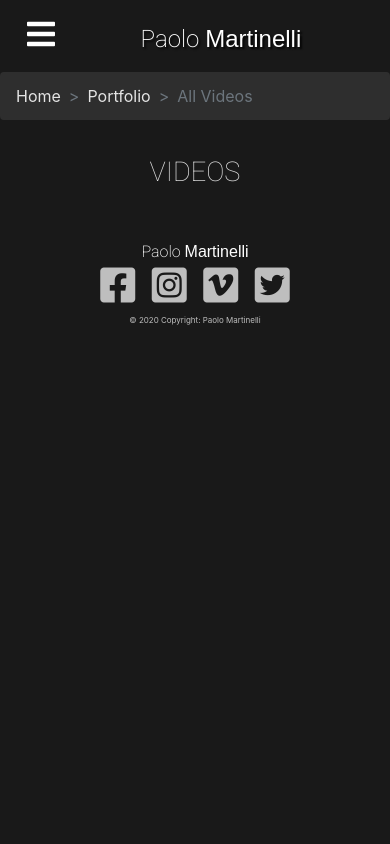
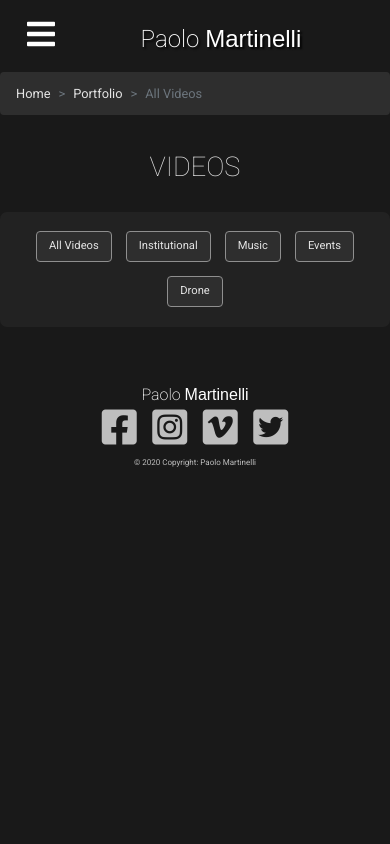
Before and after one commit to rodrigoneumann/photographer-ms4, a Django app: page /portfolio/videos/ in a window 390 px wide. Run offline with Django 3.2, Linux system fonts and the light colour scheme; data that the repository does not hold is empty; some libraries are stand-ins or nearby versions.

Commit message:
index css issues fixed, fotos and video pages categories menu fixed

```diff
--- a/pages/templates/index.html
+++ b/pages/templates/index.html
@@ -67,7 +67,7 @@
 </div>
 
 <div class="index-about">
-    <div class="row justify-content-center m-0">
+    <div class="row justify-content-center mx-0">
         <div class="col-12 col-sm-6 p-0">
             <div class="index-about-image">
                 <img class="portfolio-selection-image"
@@ -78,7 +78,7 @@
         </div>
         <div class="col-12 col-md-6">
             <div class="index-about-description">
-                <h2>Paollo Martinelli</h2>
+                <h2>Paolo Martinelli</h2>
                 <p>Lorem ipsum dolor, sit amet consectetur adipisicing elit. Assumenda delectus
                     laudantium explicabo saepe ducimus? Quis commodi tenetur perferendis quaerat ad.
                     Doloremque mollitia excepturi illo nostrum possimus, ex tempore quasi a.</p>
--- a/portfolio/templates/video.html
+++ b/portfolio/templates/video.html
@@ -23,13 +23,12 @@
 
 <!---- Content ---->
 
-<div class="col-12"></div>
-<div class="container">
+<div class="container p-0">
     <div class="row login-title">
         <span>VIDEOS</span>
     </div>
     <!---- Photo Categories ---->
-    <div class="categories-menu">
+    <div class="container-fluid categories-menu">
         <a href="{% url 'videos' %}" class="btn category-btn">All Videos</a>
         <a href="{% url 'institutional' %}" class="btn category-btn">Institutional</a>
         <a href="{% url 'video_music' %}" class="btn category-btn">Music</a>
@@ -42,7 +41,7 @@
     <!-- Videos -->
     <div class="row justify-content-center mb-4">
         {% for video in videos %}
-        <div class="col-md-6 col-lg-4" data-aos="fade-up">
+        <div class="col-md-6 col-lg-5 p-0" data-aos="fade-up">
             <div class="col-12 video-box">
                 <iframe src="{{ video.videoUrl }}?title=0&byline=0&portrait=0" frameborder="0"
                     allow="autoplay; fullscreen" allowfullscreen>
--- a/portfolio/urls.py
+++ b/portfolio/urls.py
@@ -6,16 +6,15 @@ from .views import (
     studio_view,
     food_view,
     weeding_view,
-    travel_view,
+    drone_view,
+    fineArt_view,
     portfolio,
     all_videos,
     institutional_videos_view,
     shows_videos_view,
     events_videos_view,
     drone_videos_view
-
 )
-
 
 urlpatterns = [
     path("", portfolio, name="portfolio"),
@@ -24,7 +23,8 @@ urlpatterns = [
     path("photos/studio", studio_view, name="studio"),
     path("photos/food", food_view, name="food"),
     path("photos/weeding", weeding_view, name="weeding"),
-    path("photos/travel", travel_view, name="travel"),
+    path("photos/drone", drone_view, name="photo_drone"),
+    path("photos/fineart", fineArt_view, name="fineart"),
     path("videos/", all_videos, name="videos"),
     path("videos/institutional", institutional_videos_view, name="institutional"),
     path("videos/events", events_videos_view, name="events"),
--- a/portfolio/views.py
+++ b/portfolio/views.py
@@ -43,12 +43,20 @@ def weeding_view(request):
     )
 
 
-def travel_view(request):
-    photos = Photo.objects.filter(category="Travel")
-    category_name = "Travel"
+def drone_view(request):
+    photos = Photo.objects.filter(category="Drone")
+    category_name = "Drone"
     return render(
         request, "photo.html", {"photos": photos, "category": category_name}
     )
+
+def fineArt_view(request):
+    photos = Photo.objects.filter(category="FineArt")
+    category_name = "Fine Art"
+    return render(
+        request, "photo.html", {"photos": photos, "category": category_name}
+    )
+
 
 #Video gallery Views
 
--- a/static/css/main.css
+++ b/static/css/main.css
@@ -8,6 +8,9 @@ body {
     flex-direction: column;
     background-color: #191919;
     color: rgba(255, 255, 255, 0.87);
+    font-family: "Roboto", sans-serif;
+    font-weight: 400;
+    font-size: 1rem;
 }
 
 a,
@@ -30,6 +33,7 @@ a:active {
 
 .breadcrumb-style {
     background-color: #2E2E2E;
+    font-size: 0.8rem;
 }
 
 /*---- End Breadcumbs style ----*/
@@ -115,7 +119,7 @@ a:active {
 }
 
 .index-about-description {
-    margin: 2rem 1rem 0 1rem;
+    margin: 2rem 1rem 1.5rem 1rem;
 }
 
 .index-about-button {
@@ -249,15 +253,21 @@ a:active {
 
 /*---- Portfolio ----*/
 
+
 .categories-menu {
-    display: none;
+    background-color: #222222;
+    margin: 1.5rem 0 1.5rem 0;
+    padding: 0.8rem 0.5rem;
+    text-align: center;
+    border-radius: 7px;
 }
 
 .category-btn {
     background-color: #2E2E2E;
     color: #ffffffde;
-    margin: 0 7px;
+    margin: 7px 5px;
     border: 1px solid #8f8f8f;
+    font-size: 0.7rem;
 }
 
 .category-btn:hover {
@@ -456,15 +466,9 @@ footer {
     }
 
     .login-title,
-.register-title,
-.page-title {
-    font-size: 2rem;
-}
-
-    .categories-menu {
-        display: flex;
-        justify-content: center;
-        margin: 1rem 0 1.5rem 0;
+    .register-title,
+    .page-title {
+        font-size: 2rem;
     }
 
 }
@@ -476,6 +480,15 @@ footer {
 
     .logo-main {
         padding-top: 12rem;
+    }
+
+    .category-btn {
+        margin: 7px 5px;
+        font-size: 1rem;
+    }
+
+    .breadcrumb-style {
+        font-size: 1rem;
     }
 }
 
```
Also changed, not shown: portfolio/models.py (+3 -4 lines), portfolio/templates/photo.html (+8 -4 lines), portfolio/migrations/0007_auto_20200513_1615.py (added).
